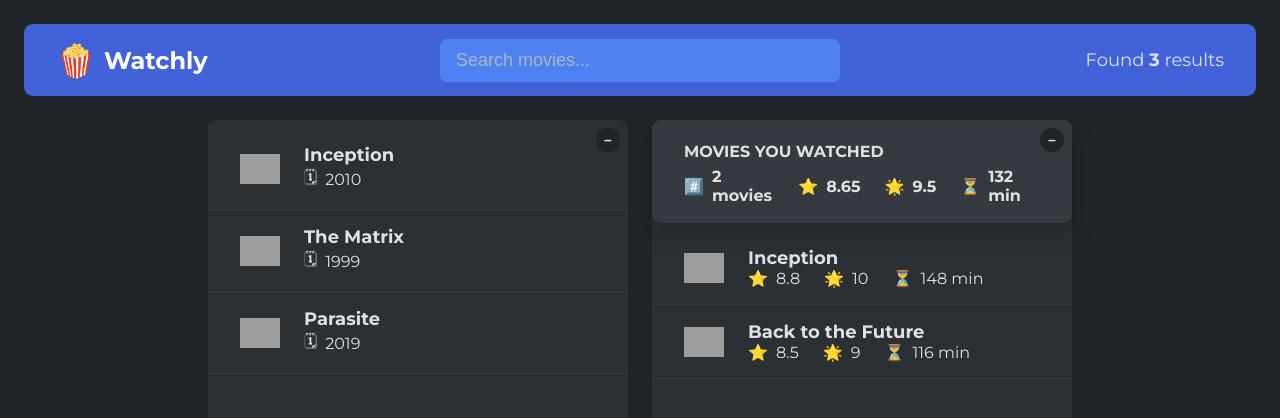
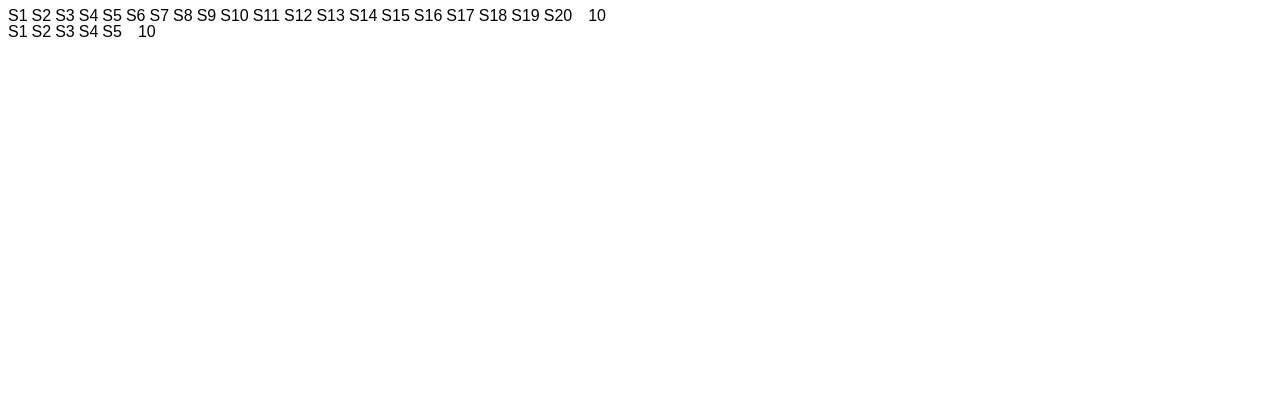
Before and after one commit to marizetp/watchly, a React (Create React App) app: page / in a window 1280 px wide. Shown: the top 418 px of the page. Built offline with nearby package versions, Linux system fonts and the light colour scheme; grey boxes are pictures that could not be loaded.

Commit message:
creating the star component

```diff
--- /dev/null
+++ b/src/Star.js
@@ -0,0 +1,32 @@
+const styles = {
+    display: 'flex',
+    alignItems: 'center',
+    gap: '16px'
+}
+
+const containerStyles ={
+    display: 'flex',
+    gap: '4px'
+}
+
+const textStyles={
+    lineHeight: '1',
+    margin: '0',
+    fontFamily: 'Arial, Sans-serif'
+}
+
+
+export default function Star({maxRating = 5}){
+
+
+    return <>
+    <div style={styles}>
+        <div style={containerStyles}>
+            {Array.from({length: maxRating}, ( _, i) => <span style={textStyles}>S{i+1}</span>)}
+        </div>
+
+        <p style={textStyles}>10</p>
+    </div>
+
+    </>
+}
--- a/src/index.js
+++ b/src/index.js
@@ -1,12 +1,14 @@
 import React from 'react';
 import ReactDOM from 'react-dom/client';
-import './index.css';
-import App from './App';
+//import './index.css';
+//import App from './App';
+import Star from './Star';
 
 
 const root = ReactDOM.createRoot(document.getElementById('root'));
 root.render(
   <React.StrictMode>
-    <App />
+    <Star maxRating={20}></Star>
+    <Star></Star>
   </React.StrictMode>
 );
```
